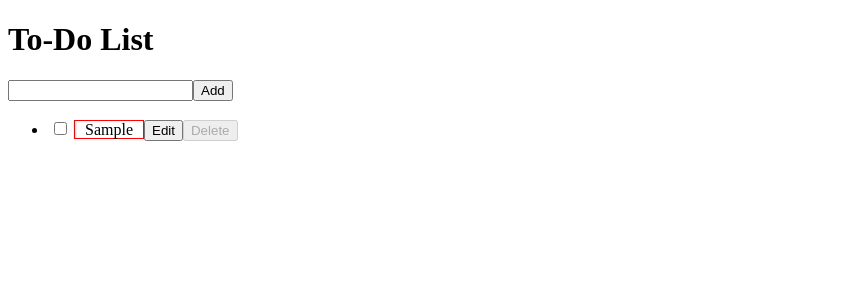
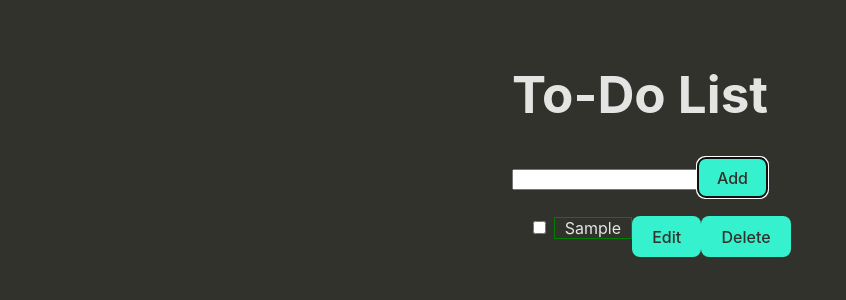
Before and after one commit to cpuntier/react-todo-list, a React (Vite) app: page / in a window 1280 px wide. Both pictures are taken after typing "Sample" into the empty fields and a click on the button "Add". Shown: the top 300 px of the page, without its empty margins (0-846 px from the left). Built offline with nearby package versions, Linux system fonts and the light colour scheme.

Commit message:
some styling

```diff
--- a/src/App.css
+++ b/src/App.css
@@ -1,52 +1,20 @@
-/* #root {
+#root {
   max-width: 1280px;
   margin: 0 auto;
   padding: 2rem;
   text-align: center;
 }
 
-.logo {
-  height: 6em;
-  padding: 1.5em;
-  will-change: filter;
-  transition: filter 300ms;
-}
-.logo:hover {
-  filter: drop-shadow(0 0 2em #646cffaa);
-}
-.logo.react:hover {
-  filter: drop-shadow(0 0 2em #61dafbaa);
-}
-
-@keyframes logo-spin {
-  from {
-    transform: rotate(0deg);
-  }
-  to {
-    transform: rotate(360deg);
-  }
-}
-
-@media (prefers-reduced-motion: no-preference) {
-  a:nth-of-type(2) .logo {
-    animation: logo-spin infinite 20s linear;
-  }
-}
-
-.card {
-  padding: 2em;
-}
-
-.read-the-docs {
-  color: #888;
-} */
-
 li {
   padding: 2px;
 }
 
 span{
-  border : solid 1px red;
+  border : solid 1px green;
   padding-left: 10px;
   padding-right: 10px;
 }
+
+ul{
+  list-style-type: none;
+}
--- a/src/components/ListItem.jsx
+++ b/src/components/ListItem.jsx
@@ -1,11 +1,11 @@
-import { useRef, useState,useEffect } from "react";
+import { useRef, useState, useEffect } from "react";
 
 export default function ListItem(props) {
     console.log("RERENDER")
     const currentItem = props.data.find((item) => item.id === props.id);
     const inputRef = useRef(null);
-    console.log("This was found",props.data.find((item) => item.id === props.id))
-    console.log("current item",currentItem);
+    console.log("This was found", props.data.find((item) => item.id === props.id))
+    console.log("current item", currentItem);
 
     const [editListItem, setEditListItem] = useState(false);
     const [input, setInput] = useState("");
@@ -23,33 +23,33 @@ export default function ListItem(props) {
         setInput(inputRef.current.value);
     }
 
-    function savedListItem(){
-        const obj = {...props.data.find((item) => item.id == props.id)}
+    function savedListItem() {
+        const obj = { ...props.data.find((item) => item.id == props.id) }
         obj.content = input;
 
-        props.data.splice(props.data.indexOf(props.data.find((item)=> props.id === item.id)),1,obj);
+        props.data.splice(props.data.indexOf(props.data.find((item) => props.id === item.id)), 1, obj);
         setEditListItem(false);
         props.setData(props.data);
     }
 
-    function checkHandler(){
+    function checkHandler() {
         currentItem.done = !currentItem.done;
         setChecked(!checked)
     }
 
-    function editHandler(){
+    function editHandler() {
         setInput(currentItem.content);
         setEditListItem(true);
     }
 
     return (
         <>
-            <li key = {props.id}>
+            <li key={props.id} style={{ display: "flex", justifyContent: "space-between" }}>
 
                     {editListItem ?
                         <>
                             <label >
-                            <input ref = {inputRef} type="text" value={input} onChange={editedListItem} />
+                                <input ref={inputRef} type="text" value={input} onChange={editedListItem} />
                             </label>
 
                             <button onClick={savedListItem}>Save</button>
@@ -57,12 +57,16 @@ export default function ListItem(props) {
                         :
                         <>
                             <label>
-                            <input type="checkbox" checked={currentItem.done}  onChange={checkHandler}/> <span style={{textDecoration: checked ? "line-through": ""}}>{currentItem.content}</span>
+                                <input type="checkbox" checked={currentItem.done} onChange={checkHandler} /> <span style={{ textDecoration: checked ? "line-through" : "" }}>{currentItem.content}</span>
                             </label>
+                            <div>
 
-                        <button onClick={() => {console.log(currentItem.content);setInput(currentItem.content);setEditListItem(true);}}>Edit</button>
-                        <button onClick={handleDelete} disabled = {!checked}>Delete</button>
+                            <button onClick={() => { console.log(currentItem.content); setInput(currentItem.content); setEditListItem(true); }}>Edit</button>
+                            <button onClick={handleDelete} disabled={!checked}>Delete</button>
+                            </div>
                         </>}
+
+
             </li>
         </>
     )
--- a/src/index.css
+++ b/src/index.css
@@ -1,11 +1,11 @@
-/* :root {
+:root {
   font-family: Inter, system-ui, Avenir, Helvetica, Arial, sans-serif;
   line-height: 1.5;
   font-weight: 400;
 
   color-scheme: light dark;
   color: rgba(255, 255, 255, 0.87);
-  background-color: #242424;
+  background-color: #32322C;
 
   font-synthesis: none;
   text-rendering: optimizeLegibility;
@@ -13,19 +13,10 @@
   -moz-osx-font-smoothing: grayscale;
 }
 
-a {
-  font-weight: 500;
-  color: #646cff;
-  text-decoration: inherit;
-}
-a:hover {
-  color: #535bf2;
-}
-
 body {
   margin: 0;
   display: flex;
-  place-items: center;
+  /* place-items: center; */
   min-width: 320px;
   min-height: 100vh;
 }
@@ -42,27 +33,15 @@ button {
   font-size: 1em;
   font-weight: 500;
   font-family: inherit;
-  background-color: #1a1a1a;
+  background-color: #36F1CD;
+  color: #32322C;
   cursor: pointer;
   transition: border-color 0.25s;
 }
 button:hover {
-  border-color: #646cff;
+  border : 2px solid #39a0ed;
 }
 button:focus,
 button:focus-visible {
   outline: 4px auto -webkit-focus-ring-color;
 }
-
-@media (prefers-color-scheme: light) {
-  :root {
-    color: #213547;
-    background-color: #ffffff;
-  }
-  a:hover {
-    color: #747bff;
-  }
-  button {
-    background-color: #f9f9f9;
-  }
-} */
```
Lines whose indentation alone changed are shown as unchanged.
